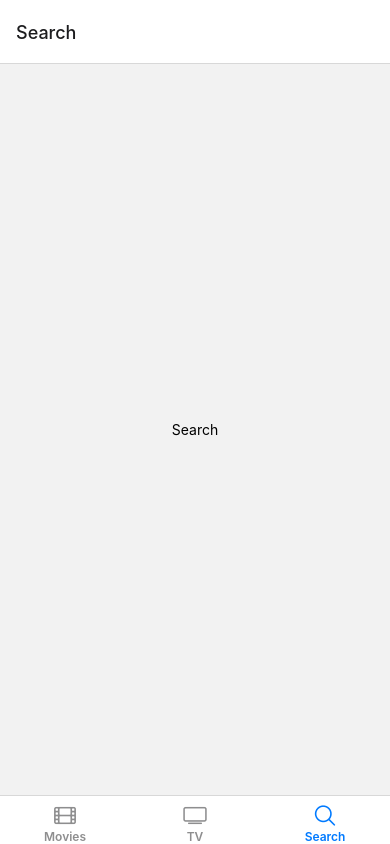
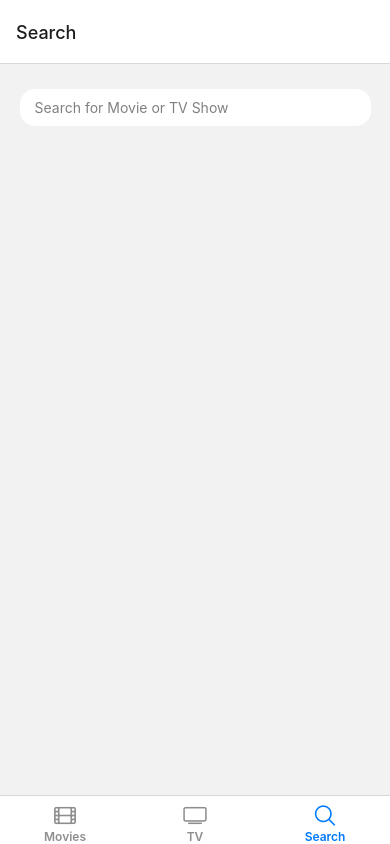
Before and after one commit to chanyoungcoding/Native-Movie, a React Native app: screen /Search in a window 390 px wide. Built offline with nearby package versions, Linux system fonts and the light colour scheme; no server answers.

Commit message:
search start

```diff
--- a/screens/Movies.tsx
+++ b/screens/Movies.tsx
@@ -1,4 +1,4 @@
-import React from 'react'
+import React, { useState } from 'react'
 
 import { NativeStackScreenProps } from '@react-navigation/native-stack';
 import { Dimensions, FlatList } from 'react-native';
@@ -7,7 +7,6 @@ import Swiper from 'react-native-web-swiper';
 import styled from 'styled-components/native';
 
 import { MovieResponse, moviesApi } from '../api';
-import VMedia from '../components/VMedia';
 import HMedia from '../components/HMedia';
 import Slide from '../components/Slide';
 import Loader from '../components/Loader';
@@ -17,32 +16,35 @@ const { height: SCREEN_HEIGHT } = Dimensions.get("window");
 
 const Movie:React.FC<NativeStackScreenProps<any, "Movies">> = () => {
 
+  const [refreshing, setRefreshing] = useState(false);
+
   const queryClient = useQueryClient();
 
   const MovieKey = (item: any) => item.id + ""
 
-  const { isLoading: nowPlayingLoading, data: nowPlayingData, isRefetching: isRefetchingNowPlaying, } = useQuery<MovieResponse>({
+  const { isLoading: nowPlayingLoading, data: nowPlayingData} = useQuery<MovieResponse>({
     queryKey: ["movies", "nowPlaying"],
     queryFn: moviesApi.MoviesnowPlaying
   });
 
-  const { isLoading: upcomingLoading, data: upcomingData, isRefetching: isRefetchingUpcoming, } = useQuery<MovieResponse>({
+  const { isLoading: upcomingLoading, data: upcomingData } = useQuery<MovieResponse>({
     queryKey: ["movies", "upcoming"],
     queryFn: moviesApi.Moviesupcoming
   });
 
-  const { isLoading: trendingLoading, data: trendingData, isRefetching: isRefetchingTrending, } = useQuery<MovieResponse>({
+  const { isLoading: trendingLoading, data: trendingData} = useQuery<MovieResponse>({
     queryKey: ["movies", "trending"],
     queryFn: moviesApi.Moviestrending
   });
 
   const onRefresh = async () => {
-    queryClient.refetchQueries({queryKey: ["movies"]})
+    setRefreshing(true);
+    await queryClient.refetchQueries({queryKey: ["movies"]});
+    setRefreshing(false);
   };
 
   const loading = nowPlayingLoading || upcomingLoading || trendingLoading
 
-  const refreshing = isRefetchingNowPlaying || isRefetchingUpcoming || isRefetchingTrending;
 
   return loading ? ( <Loader/>
   ) : upcomingData ? (
@@ -91,18 +93,6 @@ const Movie:React.FC<NativeStackScreenProps<any, "Movies">> = () => {
   ) : null;
 };
 
-
-const ListTitle = styled.Text`
-  color: ${props => props.theme.textColor};
-  font-size: 18px;
-  font-weight: 600;
-  margin-left: 30px;
-`;
-
-const TrendingScroll = styled.FlatList`
-  margin-top: 20px;
-` as unknown as typeof FlatList;
-
 const ComingSoonTitle = styled.Text`
   margin: 20px 0px;
   margin-left: 30px;
@@ -111,10 +101,6 @@ const ComingSoonTitle = styled.Text`
   font-weight: 600;
 `
 
-const VSeparator = styled.View`
-  width: 20px;
-`;
-
 const HSeparator = styled.View`
   height: 20px;
 `;
--- a/screens/Search.js
+++ /dev/null
@@ -1,12 +0,0 @@
-import React from 'react'
-import { Text, View } from 'react-native'
-
-const Search = () => {
-  return (
-    <View style={{flex: 1, justifyContent: "center", alignItems: "center"}}>
-      <Text>Search</Text>
-    </View>
-  )
-}
-
-export default Search
--- /dev/null
+++ b/screens/Search.tsx
@@ -0,0 +1,37 @@
+import React, { useState } from "react";
+import { useQuery } from "@tanstack/react-query";
+import styled from "styled-components/native";
+import { moviesApi } from "../api";
+
+const Search = () => {
+
+  const [query, setQuery] = useState("");
+
+  const onChangeText = (text: string) => setQuery(text);
+
+  console.log(query);
+
+  return (
+    <Container>
+      <SearchBar
+        placeholder="Search for Movie or TV Show"
+        placeholderTextColor="grey"
+        returnKeyType="search"
+        onChangeText={onChangeText}
+      />
+    </Container>
+  );
+};
+
+const Container = styled.ScrollView``;
+
+const SearchBar = styled.TextInput`
+  background-color: ${props => props.theme.mainBgColor};
+  color: ${props => props.theme.textColor};
+  padding: 10px 15px;
+  border-radius: 15px;
+  width: 90%;
+  margin: 25px auto 10PX;
+`;
+
+export default Search;
--- a/screens/Tv.tsx
+++ b/screens/Tv.tsx
@@ -1,37 +1,39 @@
-import React from "react";
-import { FlatList, ScrollView, RefreshControl } from "react-native";
+import React, { useState } from "react";
+import { ScrollView, RefreshControl } from "react-native";
 import { useQuery, useQueryClient } from "@tanstack/react-query";
 
 import { tvApi } from "../api";
 import Loader from "../components/Loader";
-import VMedia from "../components/VMedia";
 import HList from "../components/HList";
 
 const Tv = () => {
 
+  const [refreshing, setRefreshing] = useState(false);
+
   const queryClient = useQueryClient();
 
-  const { isLoading: todayLoading, data: todayData, isRefetching: todayRefetching } = useQuery({
+  const { isLoading: todayLoading, data: todayData } = useQuery({
     queryKey: ["tv", "today"],
     queryFn: tvApi.TvairingToday
   });
 
-  const { isLoading: topLoading, data: topData, isRefetching: topRefetching } = useQuery({
+  const { isLoading: topLoading, data: topData } = useQuery({
     queryKey: ["tv", "top"],
     queryFn: tvApi.TvtopRated
   });
 
-  const { isLoading: trendingLoading, data: trendingData, isRefetching: trendingRefetching } = useQuery({
+  const { isLoading: trendingLoading, data: trendingData } = useQuery({
     queryKey: ["tv", "trending"],
     queryFn: tvApi.Tvtrending
   });
 
-  const onRefresh = () => {
-    queryClient.refetchQueries({queryKey: ["tv"]});
+  const onRefresh = async () => {
+    setRefreshing(true);
+    await queryClient.refetchQueries({queryKey: ["tv"]});
+    setRefreshing(false);
   };
 
   const loading = todayLoading || topLoading || trendingLoading;
-  const refreshing = todayRefetching || topRefetching || trendingRefetching;
 
   if (loading) {
     return <Loader />
```
